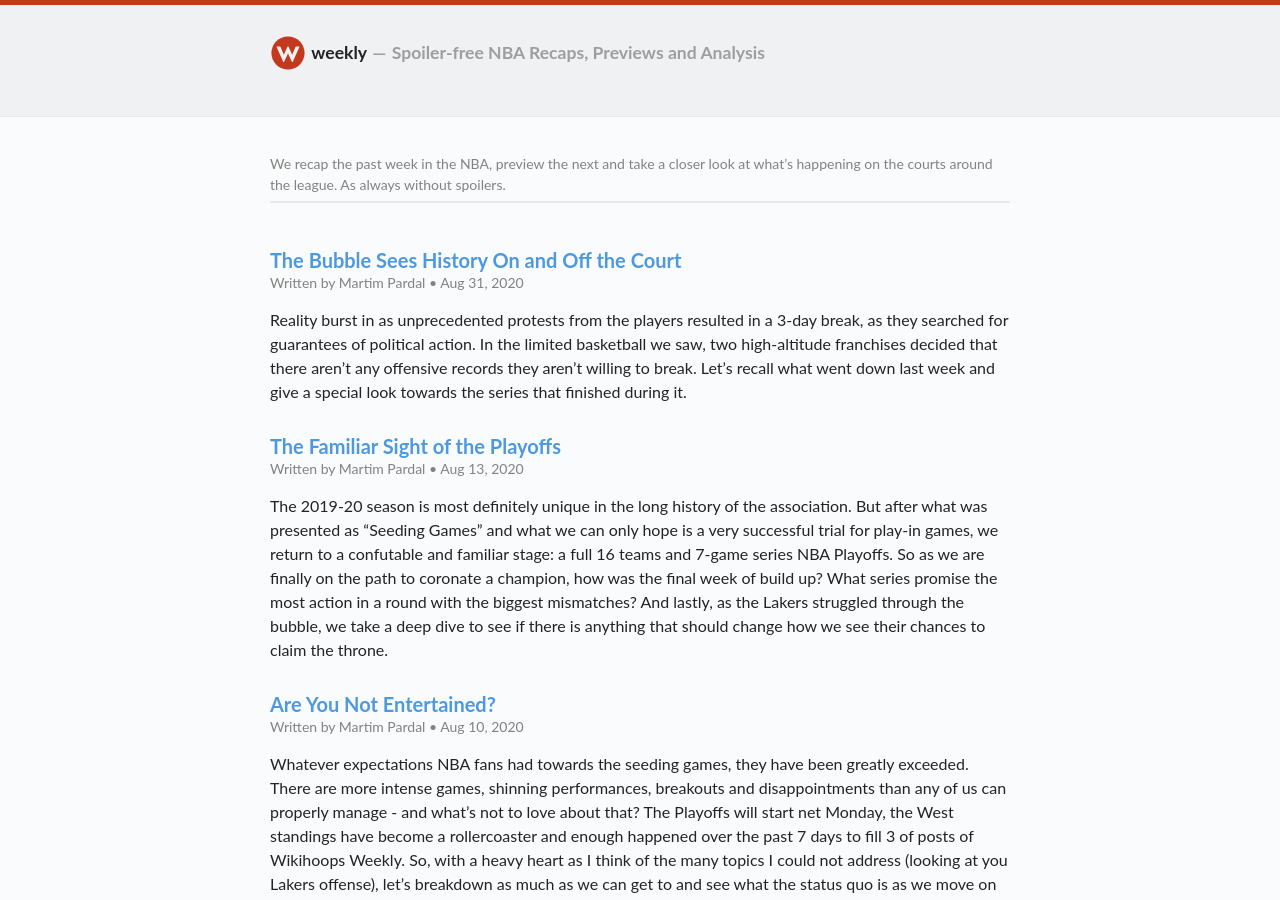
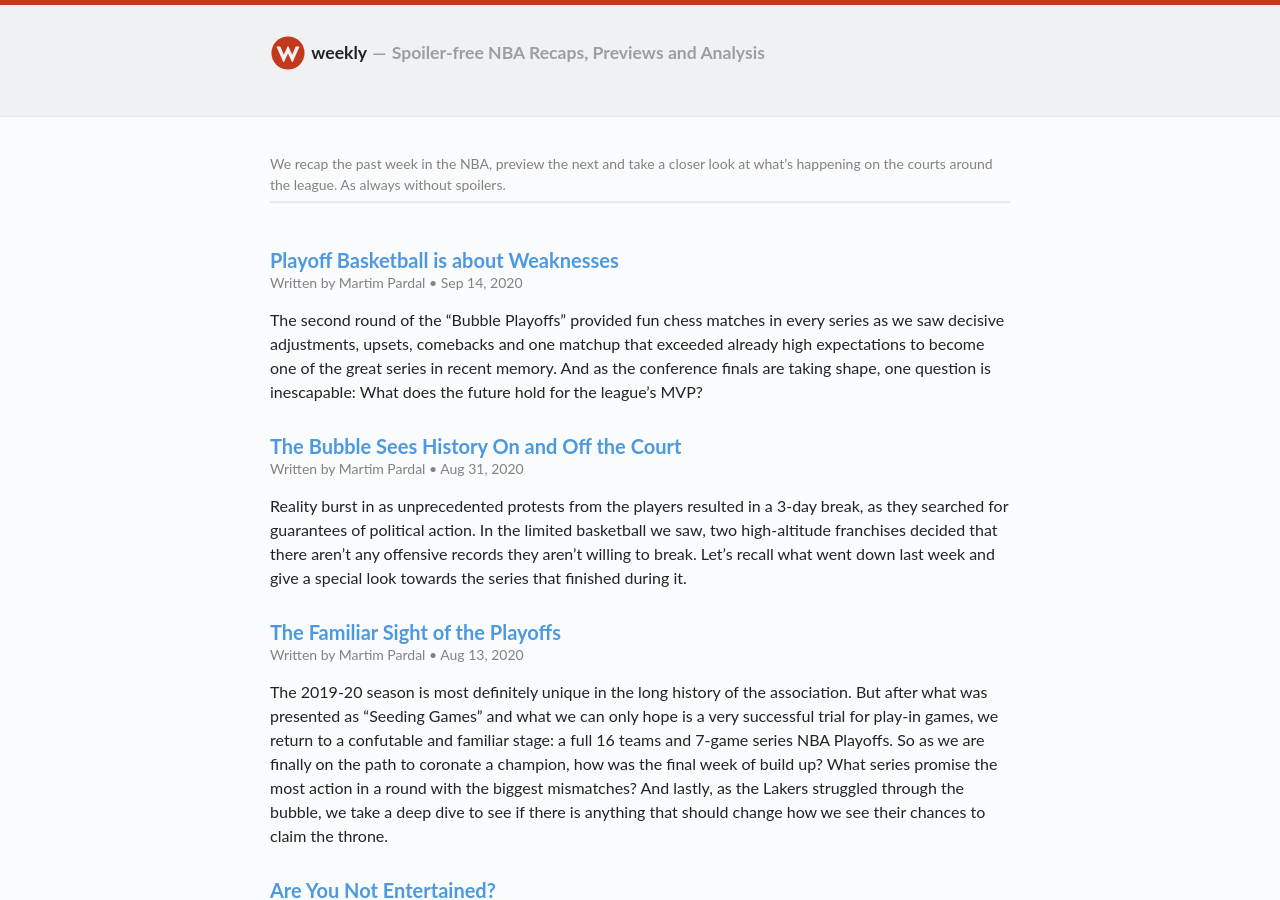
Before and after one commit to wikihoops/wh-weekly, a Jekyll site: the page built from index.html, in a window 1280 px wide and 900 px high. Built offline with Jekyll 4.4.1, drawn with Linux system fonts in a browser that asks for light colours; some web fonts are replaced; some of the changed lines change nothing that is shown.

Commit message:
Update 2020-09-14-playoff-basketball-is-about-weaknesses.md

```diff
--- a/_posts/2020-09-14-playoff-basketball-is-about-weaknesses.md
+++ b/_posts/2020-09-14-playoff-basketball-is-about-weaknesses.md
@@ -3,7 +3,7 @@
 author: martim
 spoilers: [2020-09-11-BOS-TOR, 2020-09-13-LAC-DEN, 2020-09-08-MIA-MIL, 2020-09-12-HOU-LAL]
 game_recommendations: [TOR Raptors v BOS Celtics (09/09), DEN Nuggets v LA Clippers (09/13), DEN Nuggets v LA Clippers (09/11), TOR Raptors vs BOS Celtics (09/11)]
-published: False
+published: True
 ---
 
 The second round of the "Bubble Playoffs" provided fun chess matches in every series as we saw decisive adjustments, upsets, comebacks and one matchup that exceeded already high expectations to become one of the great series in recent memory. And as the conference finals are taking shape, one question is inescapable: What does the future hold for the league's MVP?
@@ -12,19 +12,21 @@
 
 ### Recap: Boston v Toronto was a Classic
 
-When **Boston** completely blew out the **Raptors** in game 5 at the end of the previous week no one would predict the incredible night that extended the series. Game 6 was the event that defined this week in the basketball world. A double overtime thriller that had 20 different possible endings, surely the game of the season, and the Raptors somehow crawled out of that fight with a chance to fight another day. [I wrote an entire breakdown of the game you can find here, check it out!](https://atlantichoops.blogspot.com/2020/09/east-semis-game-6-3-3-toronto-raptors.html) (There are, like, clips and stuff. You can't say no to that!). But in an absolute dogfight - Both teams had an eFG% around 47% - Boston ends up taking the cake 92-87 on game 7. A crazy ending to the game: Boston can't score a field goal for nearly 4 minutes (a lot of trying to attack OG); Powell has a fast break for the tie with less than a minute to go but Marcus Smart blocks the lay up against the backboard with his fingertips! (Him and Brown were amazing defensively); With a 3 point deficit in hand Grant does an incredible job contesting VanVleet on one play and denying him the ball in the Raptors last effort. An unforgettable series.
+When **Boston** completely blew out the **Raptors** in game 5 no one could predict the incredible night that extended the series. Game 6 was the event that defined this week in the basketball world. A double overtime thriller that had 20 different possible endings, surely the game of the season, and the Raptors somehow crawled out of that fight with a chance to fight another day. [I wrote an entire breakdown of the game you can find here, check it out!](https://atlantichoops.blogspot.com/2020/09/east-semis-game-6-3-3-toronto-raptors.html) (There are, like, clips and stuff. You can't say no to that!). But in an absolute dogfight - Both teams had an eFG% around 47% - Boston ends up taking the cake 92-87 on game 7. A crazy ending to the game: Boston can't score a field goal for nearly 4 minutes (a lot of trying to attack OG); Powell has a fast break for the tie with less than a minute to go but Marcus Smart blocks the lay up against the backboard with his fingertips! (Him and Brown were amazing defensively); With a 3 point deficit in hand Grant does an incredible job contesting VanVleet on one play and denying him the ball in the Raptors last effort. An unforgettable series.
 
-The **Nuggets** starred in two riveting comebacks from 15-point deficients mid-3rd quarter to bring the series to a 3-3 tie. Their rim protection and effort on close outs has been beyond anything one could predict from the same squad that barely played defense in the Utah series. Jokic is free from Gobert and the **Clippers** have absolutely no idea how to deal with him (his game 6 stat line is a whopping 34/14/7 and he's shooting 45% from 3 in the series). Montrezl Harrell carries a lot of blame - a terrible pick and roll defender, he is destroyed by Jamal Murray and can't bother Jokic at all. Harrell was -15 in 8 minutes in the second half of game 6 after being -19 in 7 minutes in game 5's second half. It is now on Doc Rivers to adjust and keep him in the bench for any Jokic playing time.
+The **Nuggets** starred in two riveting comebacks from 15-point deficients mid-3rd quarter to bring the series to a 3-3 tie. Their rim protection and effort on close outs has been light years beyond anything seen in the Utah series. Jokic is free from Gobert and the **Clippers** have absolutely no idea how to deal with him (his game 6 stat line is a whopping 34/14/7 and he's shooting 45% from 3 in the series). Montrezl Harrell carries a lot of blame - a terrible pick and roll defender, he is destroyed by Jamal Murray and can't bother Jokic at all. Harrell was -15 in 8 minutes in the second half of game 6 after being -19 in 7 minutes in game 5's second half.
 
-The **Lakers** sent the **Rockets** home with 4 consecutive victories and are on their way to the Western Conference Finals they were always predicted to reach. Davis playing full time at the 5 opened up everything: Improved spacing helped the team's offence and both Davis and AD had a much easier time attacking the rim and on defense it allowed them to be athletic and mobile enough to double Harden and still recover and close-out once he releases the ball. Russell Westbrook had an atrocious series, still clearly far from the condition he was pre-shutdown.
+The **Lakers** sent the **Rockets** home with 4 consecutive victories, on their way to the Western Conference Finals they were always predicted to reach. Davis playing full time at the 5 opened up everything: Improved spacing helped the team's offence and both James and AD had a much easier time finishing at the rim and on defense it allowed them to be athletic and mobile enough to double Harden and still recover and rotate once he releases the ball. Russell Westbrook had an atrocious series, still clearly far from the condition he was pre-shutdown.
 
-In quick hitters, **Miami** finished the job against the **Bucks** in game 5, with Giannis sitting out injured. Also, two more coaching jobs open up as **Billy Donovan** is out in OKC, who surely now looks to breakdown and rebuild, and **Mike D'Antoni** leaves the Rockets, as it was expected after the relationship with owner Tilman Fertitta deteriorated. D'Antoni will surely be one of the main free agents this coming off season.
+In quick hitters, **Miami** finished the job against the **Bucks** in game 5, with Giannis sitting out injured. Also, two more coaching jobs open up as **Billy Donovan** is out in OKC, who surely now looks to breakdown and rebuild, and **Mike D'Antoni** leaves the Rockets, as it was expected after the relationship with owner Tilman Fertitta deteriorated. D'Antoni will be one of the main free agents this coming off season.
 
 ### Preview: The Final Piece
 
-XXXXX BOSTON - MIAMI PREVIEW XXXXX
+**Miami** and **Boston** open the week on Tuesday with the start of the Eastern Conference Finals. The series hinges on the Celtics offense because the Heat will have some trouble scoring at high rates so if it's a rock fight you are giving them an advantage. Plus, the more successful they are at attacking the likes of Herro or Dragic the more Spo is forced to consider having less total minutes on those players, which in turn hurts Miami's chances of scoring anything at all.
 
-The **Clippers** - **Nuggets** series stands as the last bastion of the second round. Game 7 will kick off this week on Tuesday and it's incredible how we reached this point. The chips are down to see if the Clippers can play with intensity over 2 halves and Doc Rivers might live to regret it if he doesn't keep Harrell in the bench - the 6MOTY should not play a single minute against Jokic. The Lakers patiently await the team that emerges victorious.
+But despite matchup hunting being essential against the switching defense the Heat are likely to deploy (especially with no clear answer to guard Kemba), Stevens' team was very poor at this during the Raptors series. Adebayo is the main threat on the other end because he creates high on the floor but he's also able to drive to the basket without other creating for him and the Celtics don't help at the rim. He can make a lot of buckets or at least draw a ton of fouls.
+
+The **Clippers** - **Nuggets** series stands as the last bastion of the second round. Game 7 will take place the same day as the first Eastern Finals game and the chips are down to see if the Clippers can play with intensity over 2 halves. Doc Rivers might live to regret it if he doesn't keep Harrell in the bench - the 6MOTY should not play a single minute against Jokic. The Lakers patiently await the team that emerges victorious.
 
 ### In Focus: The Whispers in Milwaukee Have Turn to Screams
 
```
